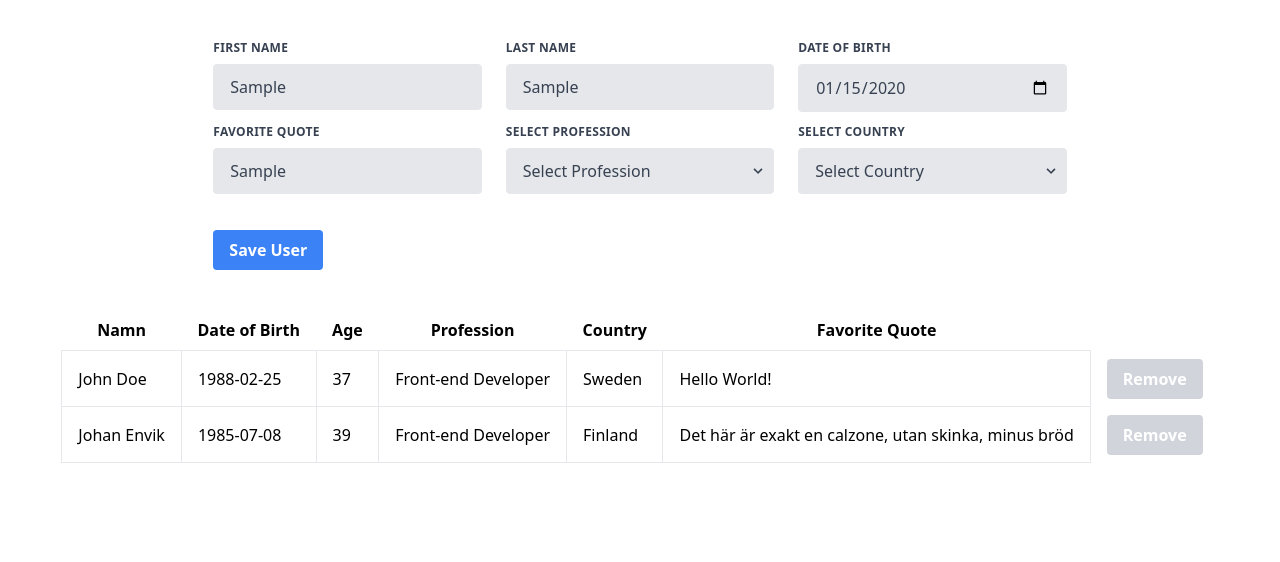
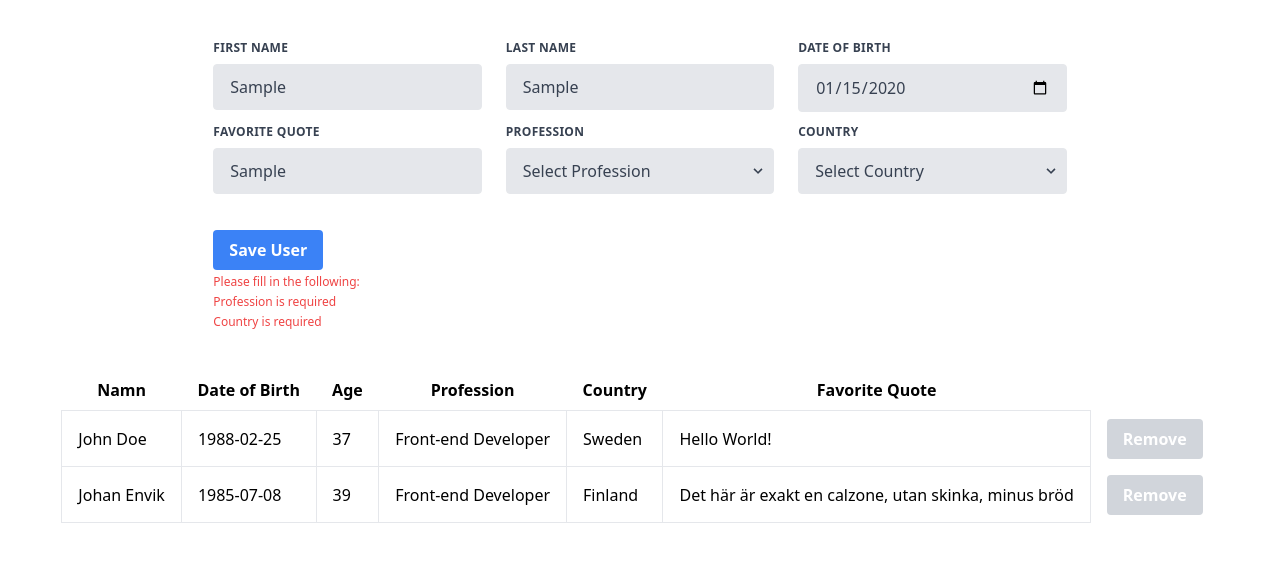
Before and after one commit to johanenvik/ff-vue-test-2025, a Vue app: page / in a window 1280 px wide. Both pictures are taken after typing "Sample", "Sample", "2020-01-15", "Sample" into the empty fields and a click on the button "Save User". Shown: the top 562 px of the page. Built offline with nearby package versions, Linux system fonts and the light colour scheme.

Commit message:
A bit better validation. Could be better

```diff
--- a/src/components/AddUser.vue
+++ b/src/components/AddUser.vue
@@ -58,13 +58,13 @@
         >
       </div>
       <drop-down
-        :label="'Select Profession'"
+        :label="'Profession'"
         :options="professions"
         :defaultName="'Profession'"
         v-model="user.profession_id"
       />
       <drop-down
-        :label="'Select Country'"
+        :label="'Country'"
         :options="countries"
         :defaultName="'Country'"
         v-model="user.country_id"
@@ -74,6 +74,12 @@
       :on-click="addUser"
       :button-text="'Save User'"
     />
+    <p v-if="Object.keys(errors).length > 0" class="text-red-500 text-xs mt-1">Please fill in the following: </p>
+    <p v-if="errors.firstName" class="text-red-500 text-xs mt-1">{{ errors.firstName }}</p>
+    <p v-if="errors.lastName" class="text-red-500 text-xs mt-1">{{ errors.lastName }}</p>
+    <p v-if="errors.birthDate" class="text-red-500 text-xs mt-1">{{ errors.birthDate }}</p>
+    <p v-if="errors.profession_id" class="text-red-500 text-xs mt-1">{{ errors.profession_id }}</p>
+    <p v-if="errors.country_id" class="text-red-500 text-xs mt-1">{{ errors.country_id }}</p>
   </form>
 </template>
 
@@ -94,6 +100,7 @@ export default {
         profession_id: '',
         country_id: ''
       },
+      errors: {}
     };
   },
   components: {
@@ -114,13 +121,29 @@ export default {
       'addNewUser',
     ]),
     addUser() {
-      if (!this.user.firstName || !this.user.lastName || !this.user.birthDate || !this.user.quote || !this.user.profession_id || !this.user.country_id) {
-        alert('Please fill in all fields');
+
+      // Validateion
+      this.errors = {};
+      if (!this.user.firstName) {
+        this.errors.firstName = 'First Name is required';
+      }
+      if (!this.user.lastName) {
+        this.errors.lastName = 'Last Name is required';
+      }
+      if (!this.user.birthDate) {
+        this.errors.birthDate = 'Birth Date is required';
+      }
+      if (!this.user.profession_id) {
+        this.errors.profession_id = 'Profession is required';
+      }
+      if (!this.user.country_id) {
+        this.errors.country_id = 'Country is required';
+      }
+      if (Object.keys(this.errors).length > 0) {
         return;
       }
 
       this.addNewUser(this.user);
-
       this.user = {
         firstName: '',
         lastName: '',
```
